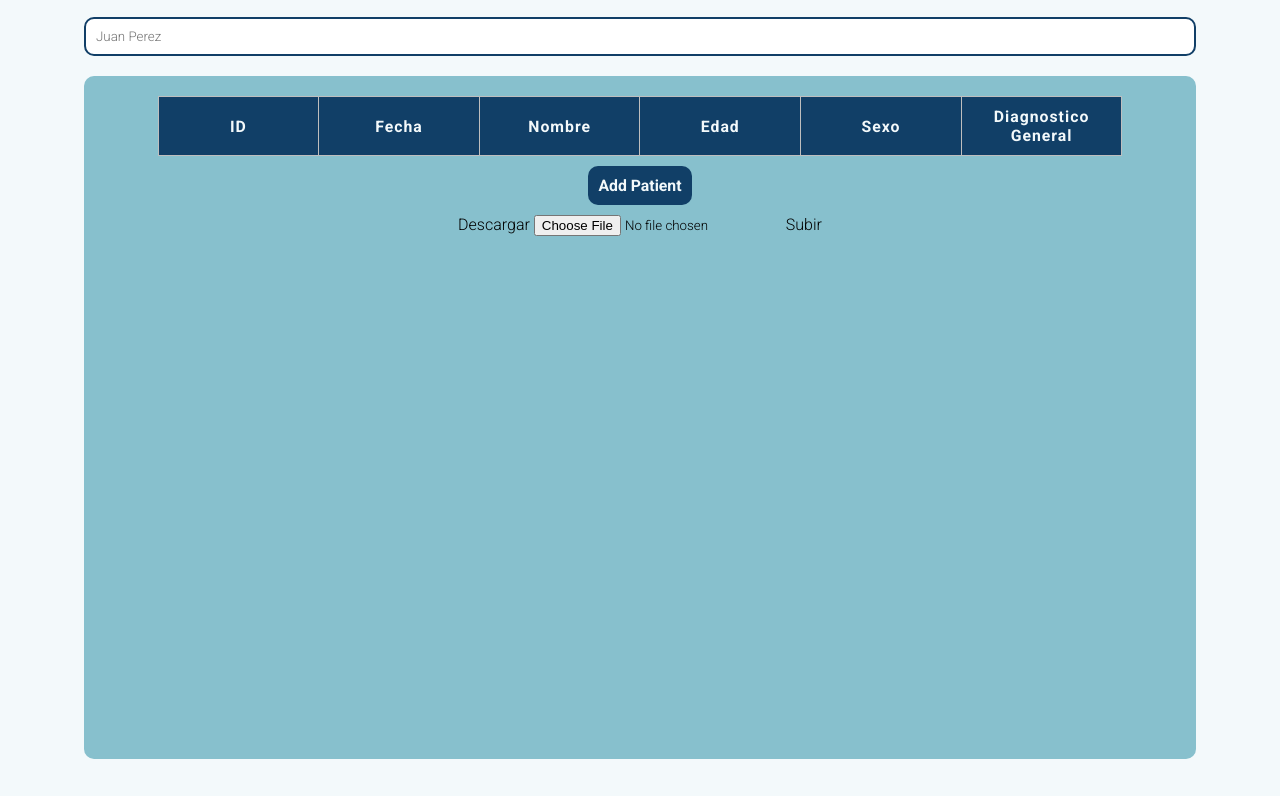
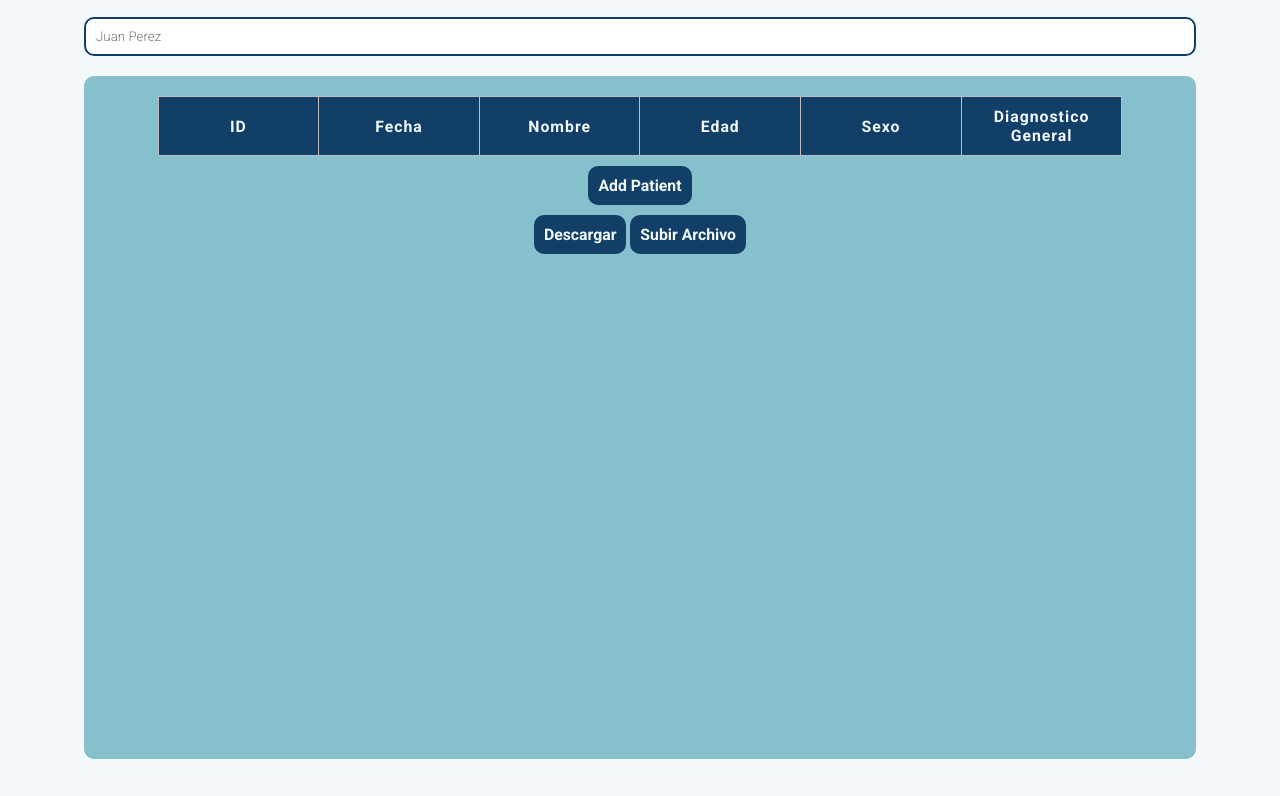
Before and after one commit to Draxgun/pacienteLib, a website built with webpack: page dist/index.html in a window 1280 px wide. Shown: the part 123-919 px from the top of the page. Built offline with Linux system fonts and the light colour scheme.

Commit message:
Fixed some visuals for the upload button

```diff
--- a/src/style.css
+++ b/src/style.css
@@ -382,3 +382,26 @@ cursor: pointer;
     justify-content: center;
     align-items: center;
 }
+
+#downloadButton,#loadLabel{
+    font-size: calc(3px + 1vw);
+    background-color: var(--cold);
+    padding: 10px;
+    color: var(--white);
+    font-weight: bold;
+    border-radius: 10px;
+    border: none;
+}
+
+
+#downloadButton:hover,#loadLabel:hover{
+    filter: brightness(85%);
+}
+
+#loadButton{
+    display: none;
+}
+
+.exportContainer{
+    padding: 10px;
+}
```
Also changed, not shown: dist/index.html, dist/main.js.
